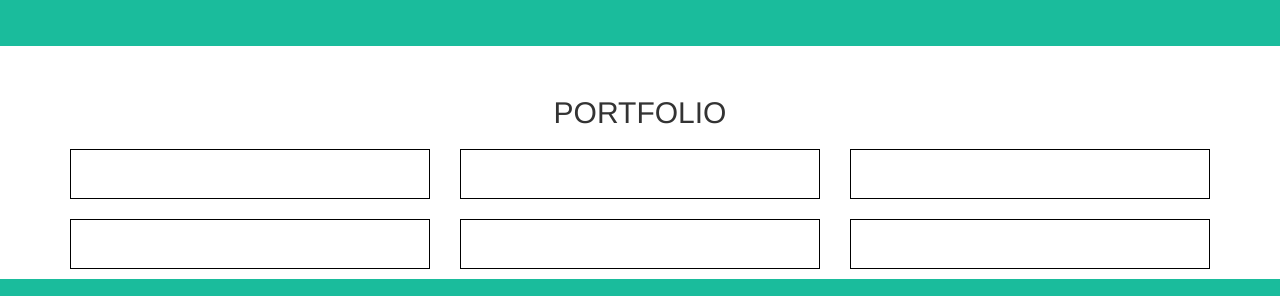
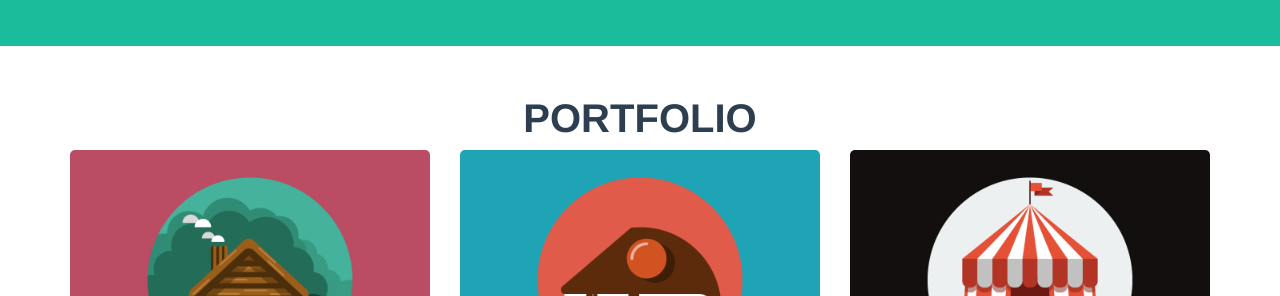
Before and after one commit to nicolainve/html-css-bootstrap-freelancer, a plain HTML site: page index.html in a window 1280 px wide. Shown: the part 633-929 px from the top of the page. Drawn offline with nearby package versions, Linux system fonts and the light colour scheme.

Commit message:
portfolio

```diff
--- a/css/style.css
+++ b/css/style.css
@@ -2,15 +2,10 @@ body {
   padding-top: 70px;
 }
 
-h1 {
-  font-size: 45px;
-}
-
-.box {
-  border: 1px solid black;
-  margin-bottom: 10px;
-  margin-top: 10px;
-  height: 50px;
+.h2, h2 {
+	font-size: 40px;
+  font-weight: 700;
+  color: #2c3e50;
 }
 
 /* Header */
@@ -64,6 +59,13 @@ h1 {
 
 /* Portfolio */
 
+.portfolio .box {
+  height: 300px;
+  margin-bottom: 25px;
+  border-radius: 5px;
+  overflow: hidden;
+}
+
 /* About */
 .about {
   height:300px;
--- a/index.html
+++ b/index.html
@@ -65,33 +65,33 @@
       <h2>PORTFOLIO</h2>
       <div class="row">
         <div class="col-xs-12 col-sm-6 col-md-4">
-          <div class="box h50 red">
-
+          <div class="box">
+            <img src="./img/cabin.png" alt="Cabin" class="img-responsive">
           </div>
         </div>
         <div class="col-xs-12 col-sm-6 col-md-4">
-          <div class="box h50 red">
-
+          <div class="box">
+            <img src="./img/cake.png" alt="Cake" class="img-responsive">
           </div>
         </div>
         <div class="col-xs-12 col-sm-6 col-md-4">
-          <div class="box h50 red">
-
+          <div class="box">
+            <img src="./img/circus.png" alt="Circus" class="img-responsive">
           </div>
         </div>
         <div class="col-xs-12 col-sm-6 col-md-4">
-          <div class="box h50 red">
-
+          <div class="box">
+            <img src="./img/game.png" alt="Game" class="img-responsive">
           </div>
         </div>
         <div class="col-xs-12 col-sm-6 col-md-4">
-          <div class="box h50 red">
-
+          <div class="box">
+            <img src="./img/safe.png" alt="Safe" class="img-responsive">
           </div>
         </div>
         <div class="col-xs-12 col-sm-6 col-md-4">
-          <div class="box h50 red">
-
+          <div class="box">
+            <img src="./img/submarine.png" alt="Submarine" class="img-responsive">
           </div>
         </div>
       </div>
```
